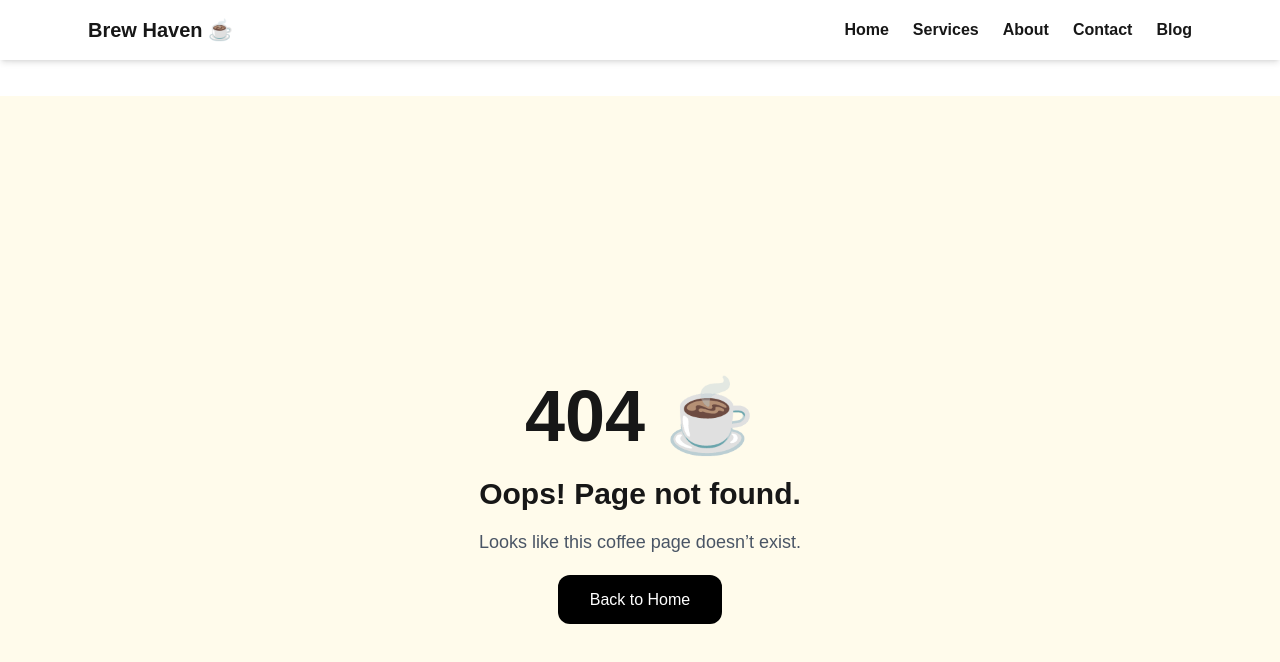
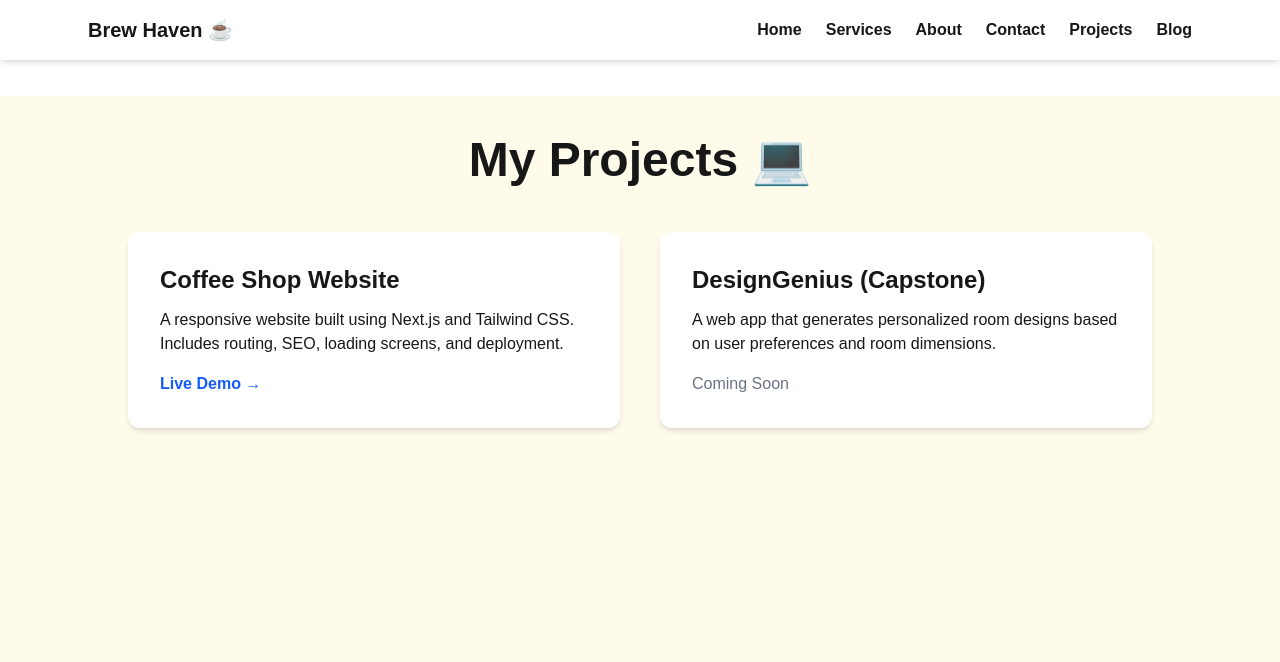
Before and after one commit to AdianMark01/coffee-shop-site, a Next.js app: page /projects in a window 1280 px wide. Before the commit this address had no page. Shown: the top 662 px of the page. Built offline with nearby package versions, Linux system fonts and the light colour scheme.

Commit message:
Add Projects page and navbar link

```diff
--- a/app/layout.tsx
+++ b/app/layout.tsx
@@ -81,7 +81,7 @@ export default function RootLayout({
                 <a href="/#services" className="hover:text-gray-500">Services</a>
                 <a href="/#about" className="hover:text-gray-500">About</a>
                 <a href="/#contact" className="hover:text-gray-500">Contact</a>
-
+                <Link href="/projects" className="hover:text-gray-500">Projects</Link>
                 <Link href="/blog" className="hover:text-gray-500">Blog</Link>
               </div>
           </div>
--- /dev/null
+++ b/app/loading.tsx
@@ -0,0 +1,11 @@
+export default function Loading() {
+  return (
+    <main className="min-h-screen bg-amber-50 flex items-center justify-center">
+      <div className="text-center">
+        <p className="text-3xl font-semibold animate-pulse">
+          Brewing coffee...
+        </p>
+      </div>
+    </main>
+  );
+}
--- a/app/page.tsx
+++ b/app/page.tsx
@@ -3,30 +3,39 @@ export default function Home() {
   return (
     <>
       <main className="min-h-screen bg-amber-50 text-gray-900 pt-24">
-      {/* HERO SECTION */}
+      {/* DEVELOPER HERO */}
       <section className="text-center py-40 px-6">
         <div className="max-w-3xl mx-auto">
+
+          <p className="text-lg text-gray-500 mb-4">
+            👋 Hi, I'm
+          </p>
+
           <h1 className="text-6xl font-bold mb-6">
-            Brew Haven ☕
+            Mark Adrian Dela Cruz
           </h1>
 
-          <p className="text-2xl mb-10 text-gray-700">
-            Freshly brewed happiness in every cup.
-            Your cozy space to work, relax, and recharge.
+          <p className="text-2xl text-gray-700 mb-10">
+            Aspiring Frontend Developer
+            building modern websites using React & Next.js
           </p>
 
           <div className="flex justify-center gap-6">
-            <button className="bg-black text-white px-8 py-4 rounded-xl text-lg hover:bg-gray-800">
-              Visit Us Today
-            </button>
+            <a
+              href="/projects"
+              className="bg-black text-white px-8 py-4 rounded-xl text-lg hover:bg-gray-800"
+            >
+              View My Projects
+            </a>
 
             <a
               href="#contact"
               className="border-2 border-black px-8 py-4 rounded-xl text-lg hover:bg-black hover:text-white transition"
             >
-              Contact Us
+              Contact Me
             </a>
           </div>
+
         </div>
       </section>
 
--- /dev/null
+++ b/app/projects/page.tsx
@@ -0,0 +1,41 @@
+export default function ProjectsPage() {
+  return (
+    <main className="min-h-screen bg-amber-50 p-10">
+      <h1 className="text-5xl font-bold mb-12 text-center">
+        My Projects 💻
+      </h1>
+
+      <div className="max-w-5xl mx-auto grid md:grid-cols-2 gap-10">
+
+        {/* Project 1 */}
+        <div className="bg-white p-8 rounded-xl shadow-md">
+          <h2 className="text-2xl font-bold mb-3">Coffee Shop Website</h2>
+          <p className="mb-4">
+            A responsive website built using Next.js and Tailwind CSS.
+            Includes routing, SEO, loading screens, and deployment.
+          </p>
+
+          <a
+            href="https://coffee-shop-site.vercel.app"
+            target="_blank"
+            className="text-blue-600 font-semibold"
+          >
+            Live Demo →
+          </a>
+        </div>
+
+        {/* Project 2 */}
+        <div className="bg-white p-8 rounded-xl shadow-md">
+          <h2 className="text-2xl font-bold mb-3">DesignGenius (Capstone)</h2>
+          <p className="mb-4">
+            A web app that generates personalized room designs based on user
+            preferences and room dimensions.
+          </p>
+
+          <span className="text-gray-500">Coming Soon</span>
+        </div>
+
+      </div>
+    </main>
+  );
+}
```
